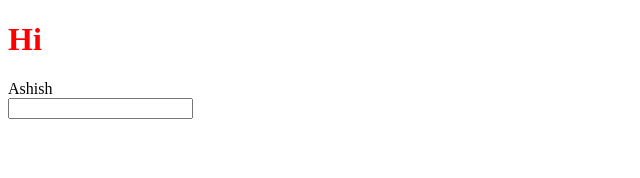
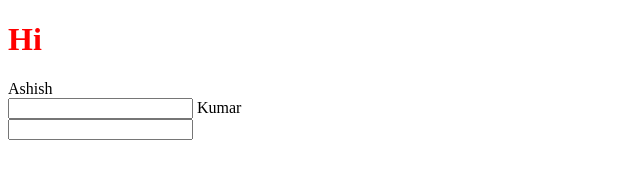
Before and after one commit to Ashish0499/gitLearn, a plain HTML site: page waste.html in a window 1280 px wide. Shown: the whole page, without its empty margins (0-640 px from the left). Drawn offline with Linux system fonts and the light colour scheme.

Commit message:
i have added

```diff
--- a/waste.html
+++ b/waste.html
@@ -10,6 +10,8 @@
 <label for="Name">Ashish</label><br>
 <input type="text" name="Name" id="Name">
 
+<label for="ame">Kumar</label><br>
+<input type="text" name="ame" id="ame">
 
 </form>
 
```
